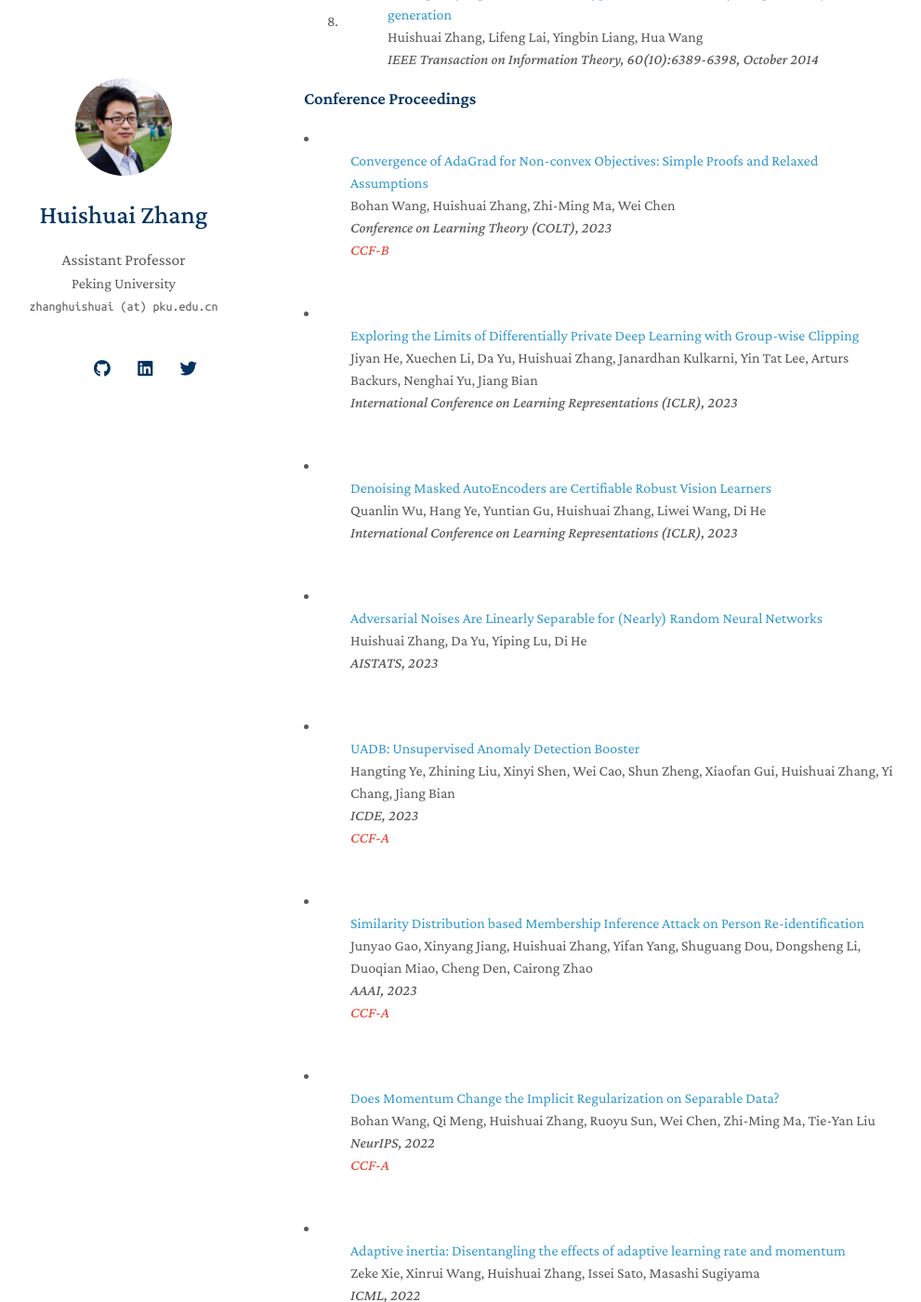
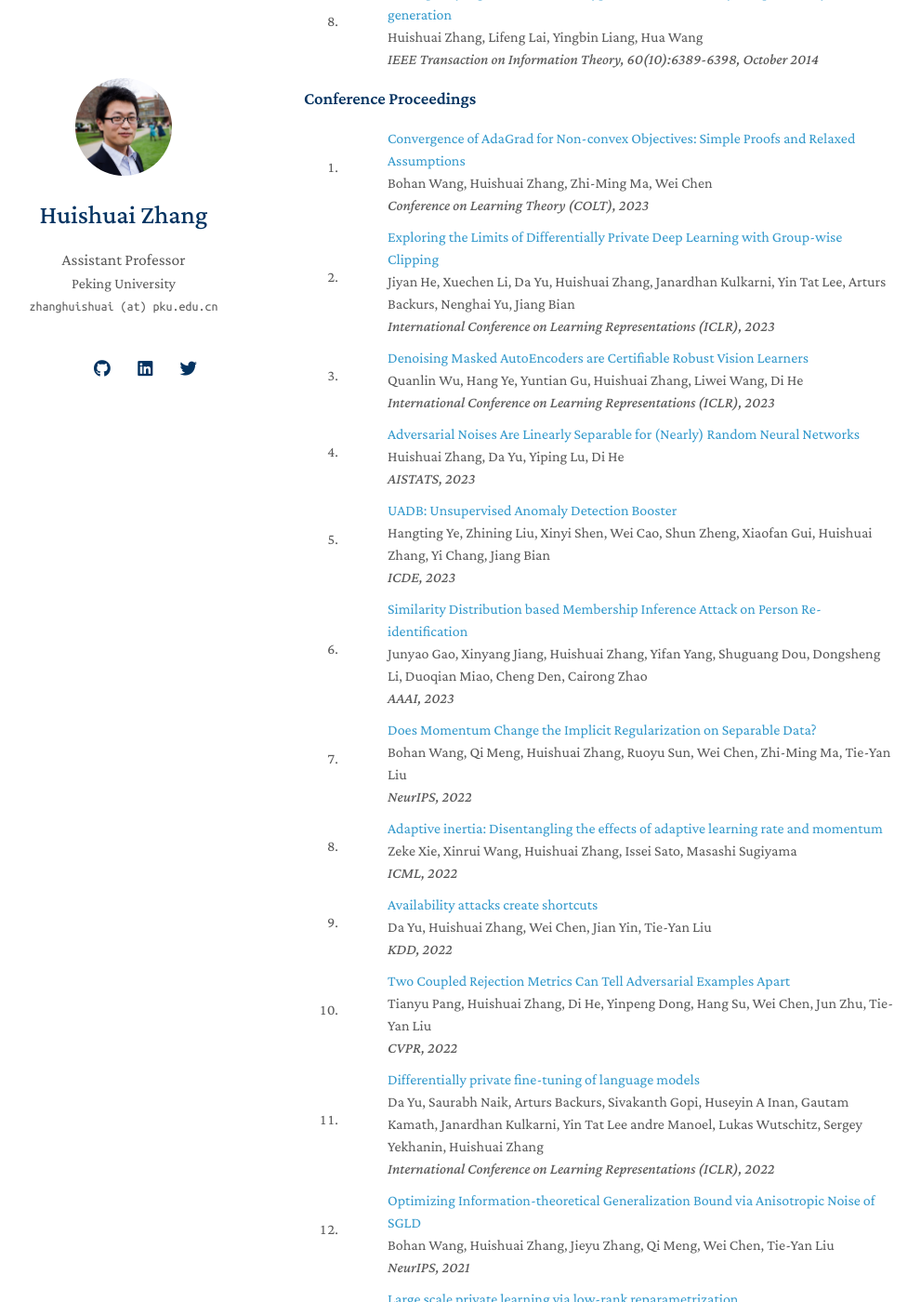
Before and after one commit to huishuai-git/huishuai-git.github.io, a Jekyll site: the page built from index.md, in a window 1280 px wide and 1400 px high, scrolled down 1093 px. Shown: the whole window at 93% size, without its empty margins (143-1134 px from the left). Built offline with Jekyll 4.4.1, drawn with Linux system fonts in a browser that asks for light colours; nearby versions of some CDN libraries; a style sheet for code colours, icons or effects is not loaded; our own code applies the rules of GitHub Pages for plain Markdown files; some of the changed text lies outside the part shown.

Commit message:
change the format of publications

```diff
--- a/_includes/publications.md
+++ b/_includes/publications.md
@@ -16,8 +16,8 @@
       {% if link.image %}
       <img src="{{ link.image }}" class="teaser img-fluid z-depth-1" style="width=100;height=40%">
       {% endif %}
-      {% if link.conference_short %}
-      <abbr class="badge">{{ link.conference_short }}</abbr>
+      {% if link.journal_short %}
+      <abbr class="badge">{{ link.journal_short }}</abbr>
       {% endif %}
     </div>
     <div class="col-sm-9" style="position: relative;padding-right: 15px;padding-left: 20px;">
@@ -47,56 +47,29 @@
 <h3 id="conferences" style="margin: 10px 0px 10px;">Conference Proceedings</h3> <!-- Add this line -->
 
 <div class="conferences">
-    <ol class="bibliography">
-        <!-- The rest of your code for listing the publications -->
-    </ol>
-</div>
-
+<ol class="bibliography">
 {% for link in site.data.conferences.main %}
-
-<li>
-<div class="pub-row">
-  <div class="col-sm-3 abbr" style="position: relative;padding-right: 15px;padding-left: 15px;">
-    {% if link.image %}
-    <img src="{{ link.image }}" class="teaser img-fluid z-depth-1" style="width=100;height=40%">
-    {% endif %}
-    {% if link.conference_short %}
-    <abbr class="badge">{{ link.conference_short }}</abbr>
-    {% endif %}
-  </div>
-  <div class="col-sm-9" style="position: relative;padding-right: 15px;padding-left: 20px;">
-      <div class="title"><a href="{{ link.pdf }}">{{ link.title }}</a></div>
-      <div class="author">{{ link.authors }}</div>
-      <div class="periodical"><em>{{ link.conference }}</em>
-      <!-- <div class="periodical"><em>{{ link.journal }}</em> -->
-      </div>
-    <div class="links">
-      {% if link.pdf %}
-      <a href="{{ link.pdf }}" class="btn btn-sm z-depth-0" role="button" target="_blank" style="font-size:12px;">PDF</a>
+<li style="margin-bottom: 10px;"> <!-- Adjust the bottom margin to reduce the gap -->
+  <div class="pub-row">
+    <div class="col-sm-3 abbr" style="position: relative;padding-right: 15px;padding-left: 15px;">
+      {% if link.image %}
+      <img src="{{ link.image }}" class="teaser img-fluid z-depth-1" style="width=100;height=40%">
       {% endif %}
-      {% if link.code %}
-      <a href="{{ link.code }}" class="btn btn-sm z-depth-0" role="button" target="_blank" style="font-size:12px;">Code</a>
-      {% endif %}
-      {% if link.page %}
-      <a href="{{ link.page }}" class="btn btn-sm z-depth-0" role="button" target="_blank" style="font-size:12px;">Project Page</a>
-      {% endif %}
-      {% if link.bibtex %}
-      <a href="{{ link.bibtex }}" class="btn btn-sm z-depth-0" role="button" target="_blank" style="font-size:12px;">BibTex</a>
-      {% endif %}
-      {% if link.notes %}
-      <strong> <i style="color:#e74d3c">{{ link.notes }}</i></strong>
-      {% endif %}
-      {% if link.others %}
-      {{ link.others }}
+      {% if link.conference_short %}
+      <abbr class="badge">{{ link.conference_short }}</abbr>
       {% endif %}
     </div>
+    <div class="col-sm-9" style="position: relative;padding-right: 15px;padding-left: 20px;">
+        <div class="title"><a href="{{ link.pdf }}">{{ link.title }}</a></div>
+        <div class="author">{{ link.authors }}</div>
+        <div class="periodical"><em>{{ link.conference }}</em></div>
+      <div class="links">
+        <!-- Link buttons -->
+      </div>
+    </div>
   </div>
-</div>
 </li>
-
-<br>
-
+<!-- Removed the <br> tag here -->
 {% endfor %}
-
 </ol>
 </div>
```
